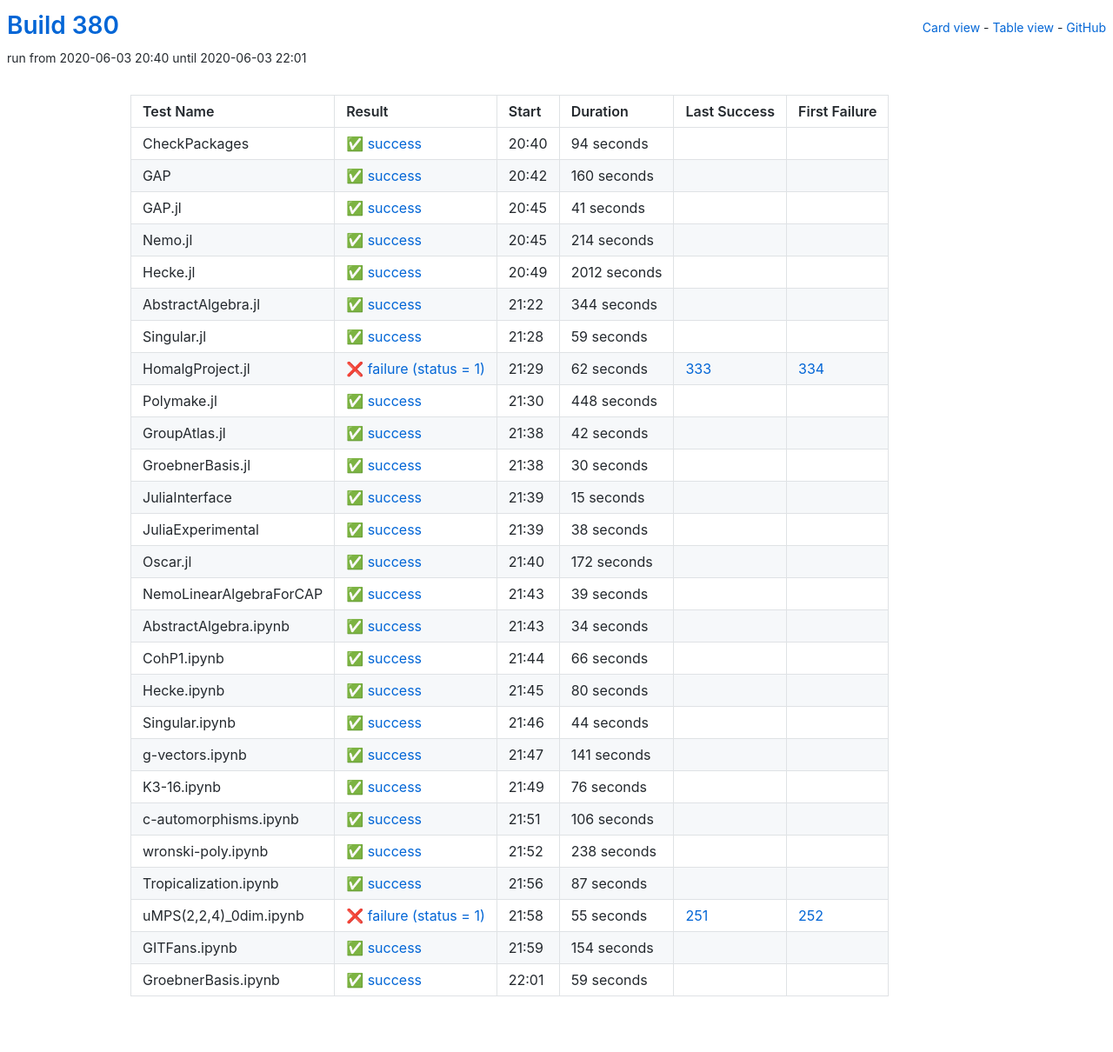
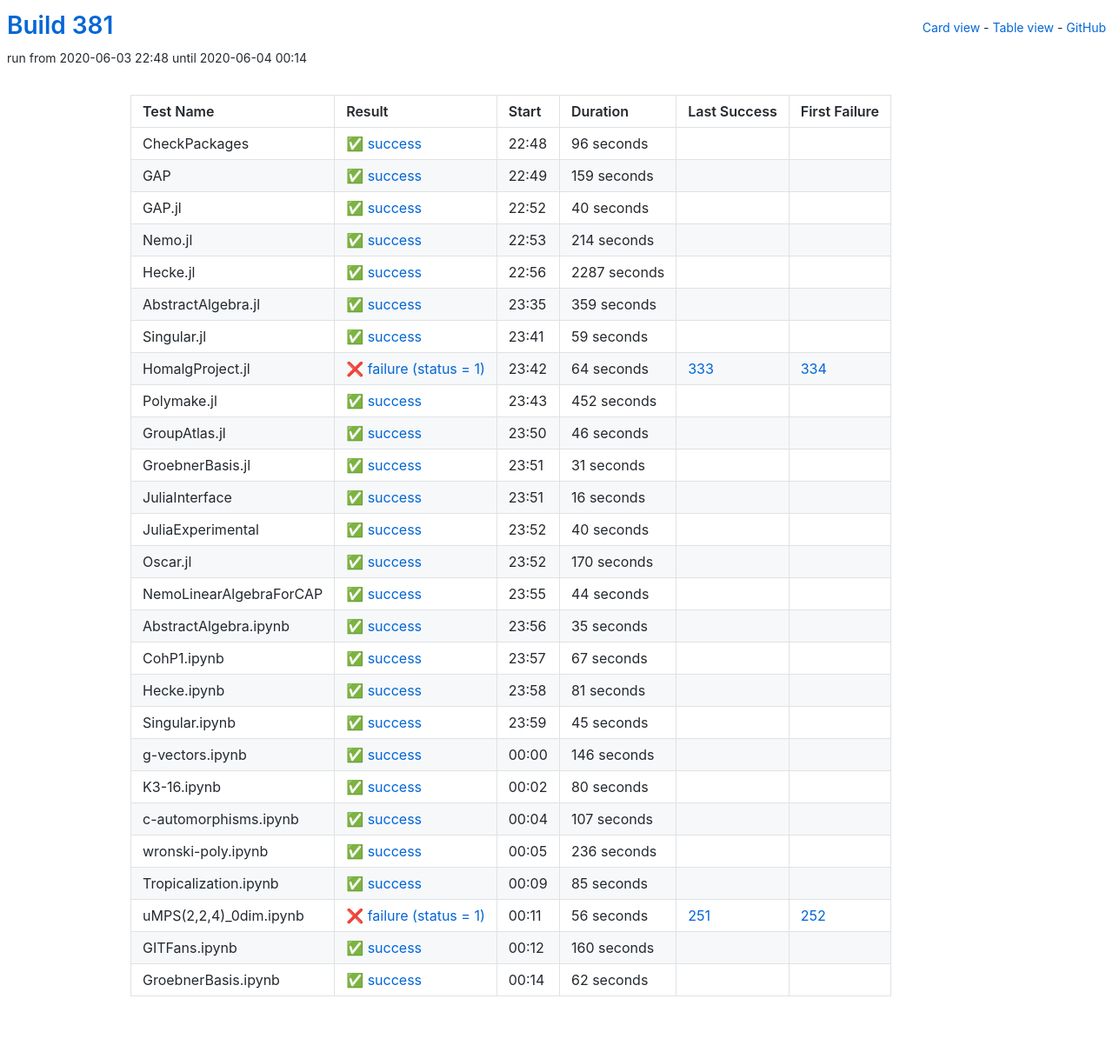
Before and after one commit to oscar-system/oscar-ci-status-1.4, a Jekyll site: the page built from table.html, in a window 1280 px wide. Shown: the whole page at 87% size. Built offline with Jekyll 4.4.1, drawn with Linux system fonts in a browser that asks for light colours.

Commit message:
Build 381

```diff
--- a/_data/ci.yml
+++ b/_data/ci.yml
@@ -1,41 +1,41 @@
-build: 380
-build_url: https://oscarci.mathematik.uni-kl.de/job/oscar-julia-1.4/380/
+build: 381
+build_url: https://oscarci.mathematik.uni-kl.de/job/oscar-julia-1.4/381/
 job: oscar-julia-1.4
 tests:
-- duration: 94
+- duration: 96
   exitcode: 0
   first_failure: false
   first_failure_url: null
   id: checkpackages
   last_success: false
   last_success_url: null
-  log: https://oscarci.mathematik.uni-kl.de/job/oscar-julia-1.4/380/artifact/logs/build-380/CheckPackages.log
+  log: https://oscarci.mathematik.uni-kl.de/job/oscar-julia-1.4/381/artifact/logs/build-381/CheckPackages.log
   name: CheckPackages
-  start: 2020-06-03 20:40
+  start: 2020-06-03 22:48
   status: success
   success: true
-- duration: 160
+- duration: 159
   exitcode: 0
   first_failure: false
   first_failure_url: null
   id: gap
   last_success: false
   last_success_url: null
-  log: https://oscarci.mathematik.uni-kl.de/job/oscar-julia-1.4/380/artifact/logs/build-380/GAP.log
+  log: https://oscarci.mathematik.uni-kl.de/job/oscar-julia-1.4/381/artifact/logs/build-381/GAP.log
   name: GAP
-  start: 2020-06-03 20:42
+  start: 2020-06-03 22:49
   status: success
   success: true
-- duration: 41
+- duration: 40
   exitcode: 0
   first_failure: false
   first_failure_url: null
   id: gap-jl
   last_success: false
   last_success_url: null
-  log: https://oscarci.mathematik.uni-kl.de/job/oscar-julia-1.4/380/artifact/logs/build-380/GAP.jl.log
+  log: https://oscarci.mathematik.uni-kl.de/job/oscar-julia-1.4/381/artifact/logs/build-381/GAP.jl.log
   name: GAP.jl
-  start: 2020-06-03 20:45
+  start: 2020-06-03 22:52
   status: success
   success: true
 - duration: 214
@@ -45,33 +45,33 @@ tests:
   id: nemo-jl
   last_success: false
   last_success_url: null
-  log: https://oscarci.mathematik.uni-kl.de/job/oscar-julia-1.4/380/artifact/logs/build-380/Nemo.jl.log
+  log: https://oscarci.mathematik.uni-kl.de/job/oscar-julia-1.4/381/artifact/logs/build-381/Nemo.jl.log
   name: Nemo.jl
-  start: 2020-06-03 20:45
+  start: 2020-06-03 22:53
   status: success
   success: true
-- duration: 2012
+- duration: 2287
   exitcode: 0
   first_failure: false
   first_failure_url: null
   id: hecke-jl
   last_success: false
   last_success_url: null
-  log: https://oscarci.mathematik.uni-kl.de/job/oscar-julia-1.4/380/artifact/logs/build-380/Hecke.jl.log
+  log: https://oscarci.mathematik.uni-kl.de/job/oscar-julia-1.4/381/artifact/logs/build-381/Hecke.jl.log
   name: Hecke.jl
-  start: 2020-06-03 20:49
+  start: 2020-06-03 22:56
   status: success
   success: true
-- duration: 344
+- duration: 359
   exitcode: 0
   first_failure: false
   first_failure_url: null
   id: abstractalgebra-jl
   last_success: false
   last_success_url: null
-  log: https://oscarci.mathematik.uni-kl.de/job/oscar-julia-1.4/380/artifact/logs/build-380/AbstractAlgebra.jl.log
+  log: https://oscarci.mathematik.uni-kl.de/job/oscar-julia-1.4/381/artifact/logs/build-381/AbstractAlgebra.jl.log
   name: AbstractAlgebra.jl
-  start: 2020-06-03 21:22
+  start: 2020-06-03 23:35
   status: success
   success: true
 - duration: 59
@@ -81,248 +81,248 @@ tests:
   id: singular-jl
   last_success: false
   last_success_url: null
-  log: https://oscarci.mathematik.uni-kl.de/job/oscar-julia-1.4/380/artifact/logs/build-380/Singular.jl.log
+  log: https://oscarci.mathematik.uni-kl.de/job/oscar-julia-1.4/381/artifact/logs/build-381/Singular.jl.log
   name: Singular.jl
-  start: 2020-06-03 21:28
+  start: 2020-06-03 23:41
   status: success
   success: true
-- duration: 62
+- duration: 64
   exitcode: 1
   first_failure: 334
   first_failure_url: https://oscarci.mathematik.uni-kl.de/job/oscar-julia-1.4/334/
   id: homalgproject-jl
   last_success: 333
   last_success_url: https://oscarci.mathematik.uni-kl.de/job/oscar-julia-1.4/333/
-  log: https://oscarci.mathematik.uni-kl.de/job/oscar-julia-1.4/380/artifact/logs/build-380/HomalgProject.jl.log
+  log: https://oscarci.mathematik.uni-kl.de/job/oscar-julia-1.4/381/artifact/logs/build-381/HomalgProject.jl.log
   name: HomalgProject.jl
-  start: 2020-06-03 21:29
+  start: 2020-06-03 23:42
   status: failure
   success: false
-- duration: 448
+- duration: 452
   exitcode: 0
   first_failure: false
   first_failure_url: null
   id: polymake-jl
   last_success: false
   last_success_url: null
-  log: https://oscarci.mathematik.uni-kl.de/job/oscar-julia-1.4/380/artifact/logs/build-380/Polymake.jl.log
+  log: https://oscarci.mathematik.uni-kl.de/job/oscar-julia-1.4/381/artifact/logs/build-381/Polymake.jl.log
   name: Polymake.jl
-  start: 2020-06-03 21:30
+  start: 2020-06-03 23:43
   status: success
   success: true
-- duration: 42
+- duration: 46
   exitcode: 0
   first_failure: false
   first_failure_url: null
   id: groupatlas-jl
   last_success: false
   last_success_url: null
-  log: https://oscarci.mathematik.uni-kl.de/job/oscar-julia-1.4/380/artifact/logs/build-380/GroupAtlas.jl.log
+  log: https://oscarci.mathematik.uni-kl.de/job/oscar-julia-1.4/381/artifact/logs/build-381/GroupAtlas.jl.log
   name: GroupAtlas.jl
-  start: 2020-06-03 21:38
+  start: 2020-06-03 23:50
   status: success
   success: true
-- duration: 30
+- duration: 31
   exitcode: 0
   first_failure: false
   first_failure_url: null
   id: groebnerbasis-jl
   last_success: false
   last_success_url: null
-  log: https://oscarci.mathematik.uni-kl.de/job/oscar-julia-1.4/380/artifact/logs/build-380/GroebnerBasis.jl.log
+  log: https://oscarci.mathematik.uni-kl.de/job/oscar-julia-1.4/381/artifact/logs/build-381/GroebnerBasis.jl.log
   name: GroebnerBasis.jl
-  start: 2020-06-03 21:38
+  start: 2020-06-03 23:51
   status: success
   success: true
-- duration: 15
+- duration: 16
   exitcode: 0
   first_failure: false
   first_failure_url: null
   id: juliainterface
   last_success: false
   last_success_url: null
-  log: https://oscarci.mathematik.uni-kl.de/job/oscar-julia-1.4/380/artifact/logs/build-380/JuliaInterface.log
+  log: https://oscarci.mathematik.uni-kl.de/job/oscar-julia-1.4/381/artifact/logs/build-381/JuliaInterface.log
   name: JuliaInterface
-  start: 2020-06-03 21:39
+  start: 2020-06-03 23:51
   status: success
   success: true
-- duration: 38
+- duration: 40
   exitcode: 0
   first_failure: false
   first_failure_url: null
   id: juliaexperimental
   last_success: false
   last_success_url: null
-  log: https://oscarci.mathematik.uni-kl.de/job/oscar-julia-1.4/380/artifact/logs/build-380/JuliaExperimental.log
+  log: https://oscarci.mathematik.uni-kl.de/job/oscar-julia-1.4/381/artifact/logs/build-381/JuliaExperimental.log
   name: JuliaExperimental
-  start: 2020-06-03 21:39
+  start: 2020-06-03 23:52
   status: success
   success: true
-- duration: 172
+- duration: 170
   exitcode: 0
   first_failure: false
   first_failure_url: null
   id: oscar-jl
   last_success: false
   last_success_url: null
-  log: https://oscarci.mathematik.uni-kl.de/job/oscar-julia-1.4/380/artifact/logs/build-380/Oscar.jl.log
+  log: https://oscarci.mathematik.uni-kl.de/job/oscar-julia-1.4/381/artifact/logs/build-381/Oscar.jl.log
   name: Oscar.jl
-  start: 2020-06-03 21:40
+  start: 2020-06-03 23:52
   status: success
   success: true
-- duration: 39
+- duration: 44
   exitcode: 0
   first_failure: false
   first_failure_url: null
   id: nemolinearalgebraforcap
   last_success: false
   last_success_url: null
-  log: https://oscarci.mathematik.uni-kl.de/job/oscar-julia-1.4/380/artifact/logs/build-380/NemoLinearAlgebraForCAP.log
+  log: https://oscarci.mathematik.uni-kl.de/job/oscar-julia-1.4/381/artifact/logs/build-381/NemoLinearAlgebraForCAP.log
   name: NemoLinearAlgebraForCAP
-  start: 2020-06-03 21:43
+  start: 2020-06-03 23:55
   status: success
   success: true
-- duration: 34
+- duration: 35
   exitcode: 0
   first_failure: false
   first_failure_url: null
   id: abstractalgebra-ipynb
   last_success: false
   last_success_url: null
-  log: https://oscarci.mathematik.uni-kl.de/job/oscar-julia-1.4/380/artifact/logs/build-380/AbstractAlgebra.ipynb.log
+  log: https://oscarci.mathematik.uni-kl.de/job/oscar-julia-1.4/381/artifact/logs/build-381/AbstractAlgebra.ipynb.log
   name: AbstractAlgebra.ipynb
-  start: 2020-06-03 21:43
+  start: 2020-06-03 23:56
   status: success
   success: true
-- duration: 66
+- duration: 67
   exitcode: 0
   first_failure: false
   first_failure_url: null
   id: cohp1-ipynb
   last_success: false
   last_success_url: null
-  log: https://oscarci.mathematik.uni-kl.de/job/oscar-julia-1.4/380/artifact/logs/build-380/CohP1.ipynb.log
+  log: https://oscarci.mathematik.uni-kl.de/job/oscar-julia-1.4/381/artifact/logs/build-381/CohP1.ipynb.log
   name: CohP1.ipynb
-  start: 2020-06-03 21:44
+  start: 2020-06-03 23:57
+  status: success
+  success: true
+- duration: 81
+  exitcode: 0
+  first_failure: false
+  first_failure_url: null
+  id: hecke-ipynb
+  last_success: false
+  last_success_url: null
+  log: https://oscarci.mathematik.uni-kl.de/job/oscar-julia-1.4/381/artifact/logs/build-381/Hecke.ipynb.log
+  name: Hecke.ipynb
+  start: 2020-06-03 23:58
+  status: success
+  success: true
+- duration: 45
+  exitcode: 0
+  first_failure: false
+  first_failure_url: null
+  id: singular-ipynb
+  last_success: false
+  last_success_url: null
+  log: https://oscarci.mathematik.uni-kl.de/job/oscar-julia-1.4/381/artifact/logs/build-381/Singular.ipynb.log
+  name: Singular.ipynb
+  start: 2020-06-03 23:59
+  status: success
+  success: true
+- duration: 146
+  exitcode: 0
+  first_failure: false
+  first_failure_url: null
+  id: g-vectors-ipynb
+  last_success: false
+  last_success_url: null
+  log: https://oscarci.mathematik.uni-kl.de/job/oscar-julia-1.4/381/artifact/logs/build-381/g-vectors.ipynb.log
+  name: g-vectors.ipynb
+  start: 2020-06-04 00:00
   status: success
   success: true
 - duration: 80
   exitcode: 0
   first_failure: false
   first_failure_url: null
-  id: hecke-ipynb
-  last_success: false
-  last_success_url: null
-  log: https://oscarci.mathematik.uni-kl.de/job/oscar-julia-1.4/380/artifact/logs/build-380/Hecke.ipynb.log
-  name: Hecke.ipynb
-  start: 2020-06-03 21:45
-  status: success
-  success: true
-- duration: 44
-  exitcode: 0
-  first_failure: false
-  first_failure_url: null
-  id: singular-ipynb
-  last_success: false
-  last_success_url: null
-  log: https://oscarci.mathematik.uni-kl.de/job/oscar-julia-1.4/380/artifact/logs/build-380/Singular.ipynb.log
-  name: Singular.ipynb
-  start: 2020-06-03 21:46
-  status: success
-  success: true
-- duration: 141
-  exitcode: 0
-  first_failure: false
-  first_failure_url: null
-  id: g-vectors-ipynb
-  last_success: false
-  last_success_url: null
-  log: https://oscarci.mathematik.uni-kl.de/job/oscar-julia-1.4/380/artifact/logs/build-380/g-vectors.ipynb.log
-  name: g-vectors.ipynb
-  start: 2020-06-03 21:47
-  status: success
-  success: true
-- duration: 76
-  exitcode: 0
-  first_failure: false
-  first_failure_url: null
   id: k3-16-ipynb
   last_success: false
   last_success_url: null
-  log: https://oscarci.mathematik.uni-kl.de/job/oscar-julia-1.4/380/artifact/logs/build-380/K3-16.ipynb.log
+  log: https://oscarci.mathematik.uni-kl.de/job/oscar-julia-1.4/381/artifact/logs/build-381/K3-16.ipynb.log
   name: K3-16.ipynb
-  start: 2020-06-03 21:49
+  start: 2020-06-04 00:02
   status: success
   success: true
-- duration: 106
+- duration: 107
   exitcode: 0
   first_failure: false
   first_failure_url: null
   id: c-automorphisms-ipynb
   last_success: false
   last_success_url: null
-  log: https://oscarci.mathematik.uni-kl.de/job/oscar-julia-1.4/380/artifact/logs/build-380/c-automorphisms.ipynb.log
+  log: https://oscarci.mathematik.uni-kl.de/job/oscar-julia-1.4/381/artifact/logs/build-381/c-automorphisms.ipynb.log
   name: c-automorphisms.ipynb
-  start: 2020-06-03 21:51
+  start: 2020-06-04 00:04
   status: success
   success: true
-- duration: 238
+- duration: 236
   exitcode: 0
   first_failure: false
   first_failure_url: null
   id: wronski-poly-ipynb
   last_success: false
   last_success_url: null
-  log: https://oscarci.mathematik.uni-kl.de/job/oscar-julia-1.4/380/artifact/logs/build-380/wronski-poly.ipynb.log
+  log: https://oscarci.mathematik.uni-kl.de/job/oscar-julia-1.4/381/artifact/logs/build-381/wronski-poly.ipynb.log
   name: wronski-poly.ipynb
-  start: 2020-06-03 21:52
+  start: 2020-06-04 00:05
   status: success
   success: true
-- duration: 87
+- duration: 85
   exitcode: 0
   first_failure: false
   first_failure_url: null
   id: tropicalization-ipynb
   last_success: false
   last_success_url: null
-  log: https://oscarci.mathematik.uni-kl.de/job/oscar-julia-1.4/380/artifact/logs/build-380/Tropicalization.ipynb.log
+  log: https://oscarci.mathematik.uni-kl.de/job/oscar-julia-1.4/381/artifact/logs/build-381/Tropicalization.ipynb.log
   name: Tropicalization.ipynb
-  start: 2020-06-03 21:56
+  start: 2020-06-04 00:09
   status: success
   success: true
-- duration: 55
+- duration: 56
   exitcode: 1
   first_failure: 252
   first_failure_url: https://oscarci.mathematik.uni-kl.de/job/oscar-julia-1.4/252/
   id: umps-2-2-4-0dim-ipynb
   last_success: 251
   last_success_url: https://oscarci.mathematik.uni-kl.de/job/oscar-julia-1.4/251/
-  log: https://oscarci.mathematik.uni-kl.de/job/oscar-julia-1.4/380/artifact/logs/build-380/uMPS-2-2-4-_0dim.ipynb.log
+  log: https://oscarci.mathematik.uni-kl.de/job/oscar-julia-1.4/381/artifact/logs/build-381/uMPS-2-2-4-_0dim.ipynb.log
   name: uMPS(2,2,4)_0dim.ipynb
-  start: 2020-06-03 21:58
+  start: 2020-06-04 00:11
   status: failure
   success: false
-- duration: 154
+- duration: 160
   exitcode: 0
   first_failure: false
   first_failure_url: null
   id: gitfans-ipynb
   last_success: false
   last_success_url: null
-  log: https://oscarci.mathematik.uni-kl.de/job/oscar-julia-1.4/380/artifact/logs/build-380/GITFans.ipynb.log
+  log: https://oscarci.mathematik.uni-kl.de/job/oscar-julia-1.4/381/artifact/logs/build-381/GITFans.ipynb.log
   name: GITFans.ipynb
-  start: 2020-06-03 21:59
+  start: 2020-06-04 00:12
   status: success
   success: true
-- duration: 59
+- duration: 62
   exitcode: 0
   first_failure: false
   first_failure_url: null
   id: groebnerbasis-ipynb
   last_success: false
   last_success_url: null
-  log: https://oscarci.mathematik.uni-kl.de/job/oscar-julia-1.4/380/artifact/logs/build-380/GroebnerBasis.ipynb.log
+  log: https://oscarci.mathematik.uni-kl.de/job/oscar-julia-1.4/381/artifact/logs/build-381/GroebnerBasis.ipynb.log
   name: GroebnerBasis.ipynb
-  start: 2020-06-03 22:01
+  start: 2020-06-04 00:14
   status: success
   success: true
```
Also changed, not shown: README.md.
